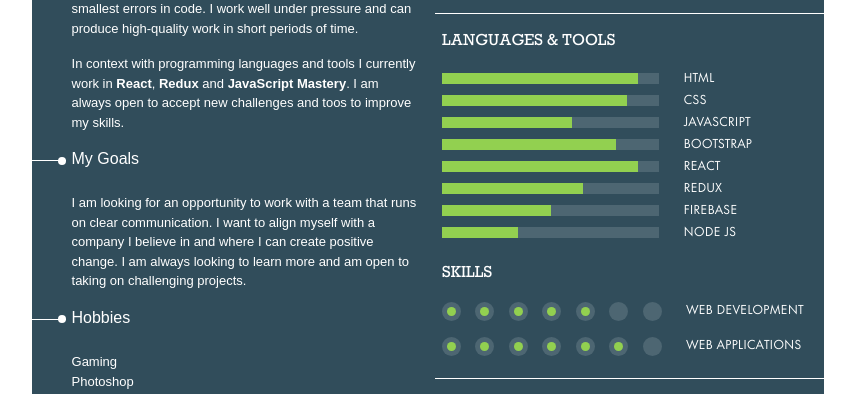
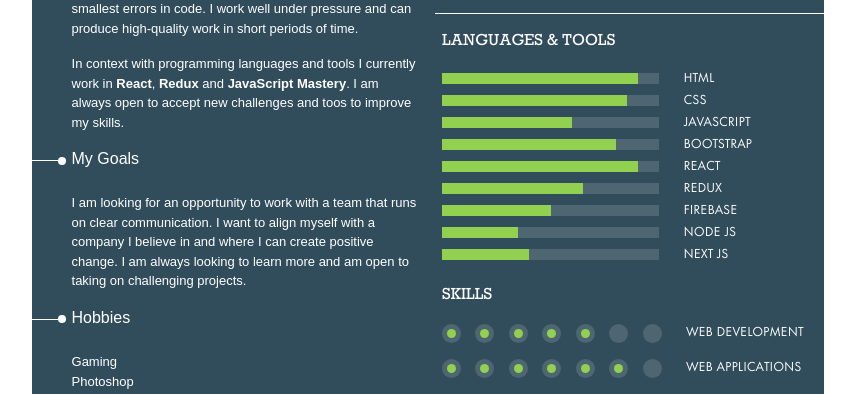
Before and after one commit to kkp785216/resume, a plain HTML site: page index.html in a window 1280 px wide. Shown: the part 406-800 px from the top of the page, without its empty margins (212-1067 px from the left). Drawn offline with nearby package versions, Linux system fonts and the light colour scheme.

Commit message:
Update index.html
Next js added in my slills

```diff
--- a/index.html
+++ b/index.html
@@ -260,6 +260,18 @@
                                 </div>
                             </div>
                         </div>
+                        <div class="row skill-progress-row mb-1 align-items-center pd-7">
+                            <div class="col">
+                                <div class="skill-progress-container">
+                                    <div class="skill-progress" style="width: 40%;"></div>
+                                </div>
+                            </div>
+                            <div class="col">
+                                <div class="skill-container futura">
+                                    <p>Next Js</p>
+                                </div>
+                            </div>
+                        </div>
                     </div>
                     <div>
                         <h3 class="rockwell medium-heading mb-1 pd-7">Skills</h3>
```
